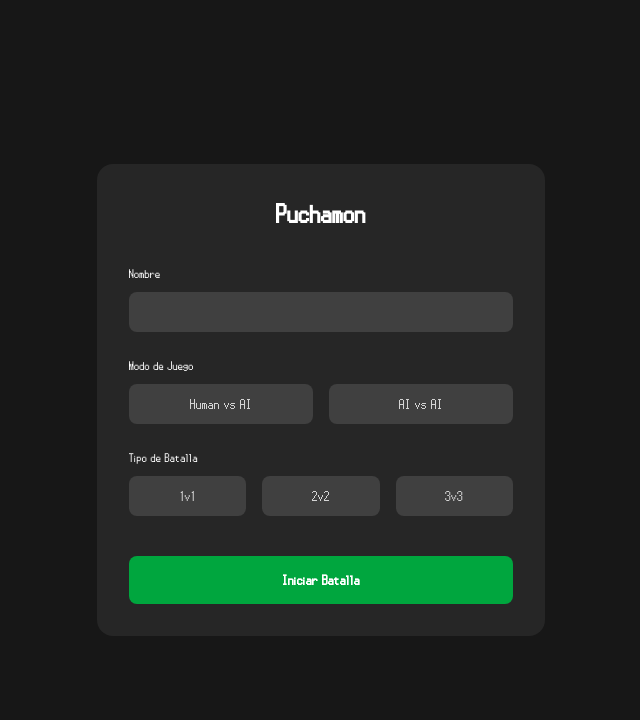
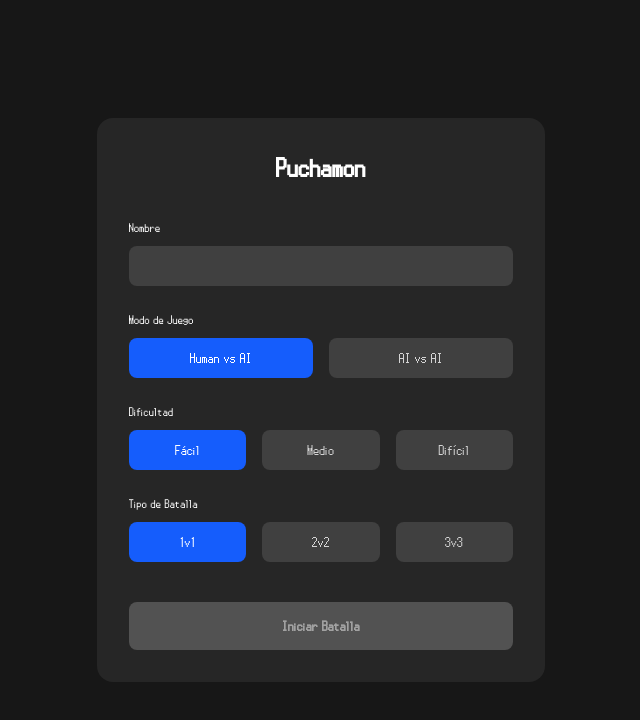
Before and after one commit to LeonidasGarcia/puchamon, a React (Vite) app in the folder frontend/: page / in a window 1280 px wide. Shown: the top 720 px of the page, without its empty margins (319-959 px from the left). Built offline with nearby package versions, Linux system fonts and the light colour scheme.

Commit message:
feat: added checks before entering to /battle

```diff
--- a/frontend/src/pages/Lobby.tsx
+++ b/frontend/src/pages/Lobby.tsx
@@ -1,3 +1,4 @@
+import { useEffect } from 'react';
 import { useNavigate } from 'react-router-dom';
 import { useConnectionStore } from '../stores/connectionStore';
 import { useBattleNetworkStore } from '../stores/battleNetworkStore';
@@ -18,7 +19,17 @@ export default function Lobby() {
   } = useConnectionStore();
   const connect = useBattleNetworkStore((state) => state.connect);
 
+  useEffect(() => {
+    if (controllerType === null) setControllerType('human');
+    if (battleType === null) setBattleType('1v1');
+    if (difficulty === null) setDifficulty(1);
+    if (ai2_difficulty === null) setAi2Difficulty(1);
+  }, []);
+
   const handleStartBattle = () => {
+    if (!name || !controllerType || !difficulty || !battleType) return;
+    if (controllerType === 'ai' && !ai2_difficulty) return;
+
     connect({
       name,
       controller_type: controllerType,
@@ -28,6 +39,10 @@ export default function Lobby() {
     });
     navigate('/battle');
   };
+
+  const isConfigValid =
+    name && controllerType && difficulty && battleType &&
+    (controllerType === 'human' || ai2_difficulty);
 
   return (
     <div className="min-h-screen bg-neutral-900 flex items-center justify-center">
@@ -41,7 +56,7 @@ export default function Lobby() {
             <label className="block text-white text-sm mb-2">Nombre</label>
             <input
               type="text"
-              value={name}
+              value={name ?? ''}
               onChange={(e) => setName(e.target.value)}
               className="w-full px-4 py-2 bg-neutral-700 text-white rounded-lg focus:outline-none focus:ring-2 focus:ring-blue-500"
             />
@@ -166,7 +181,12 @@ export default function Lobby() {
 
           <button
             onClick={handleStartBattle}
-            className="mt-4 w-full px-6 py-3 bg-green-600 text-white font-bold rounded-lg hover:bg-green-700 transition-colors"
+            disabled={!isConfigValid}
+            className={`mt-4 w-full px-6 py-3 font-bold rounded-lg transition-colors ${
+              isConfigValid
+                ? 'bg-green-600 text-white hover:bg-green-700'
+                : 'bg-neutral-600 text-neutral-400 cursor-not-allowed'
+            }`}
           >
             Iniciar Batalla
           </button>
```
